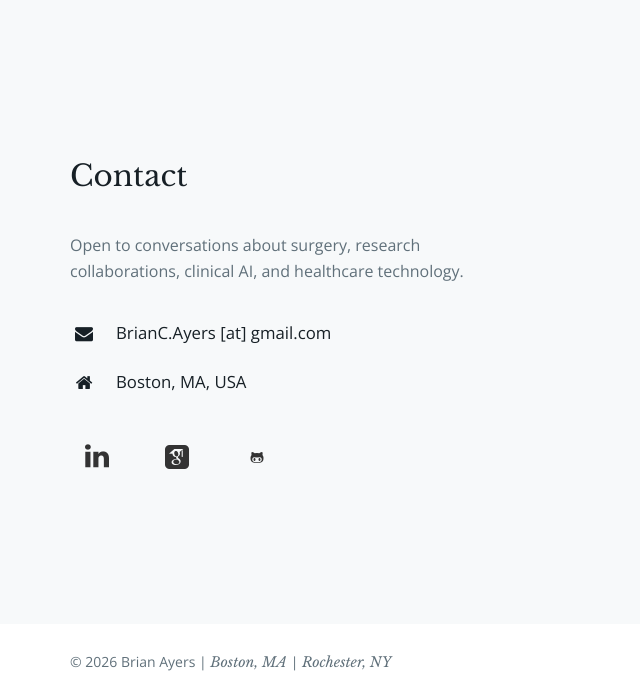
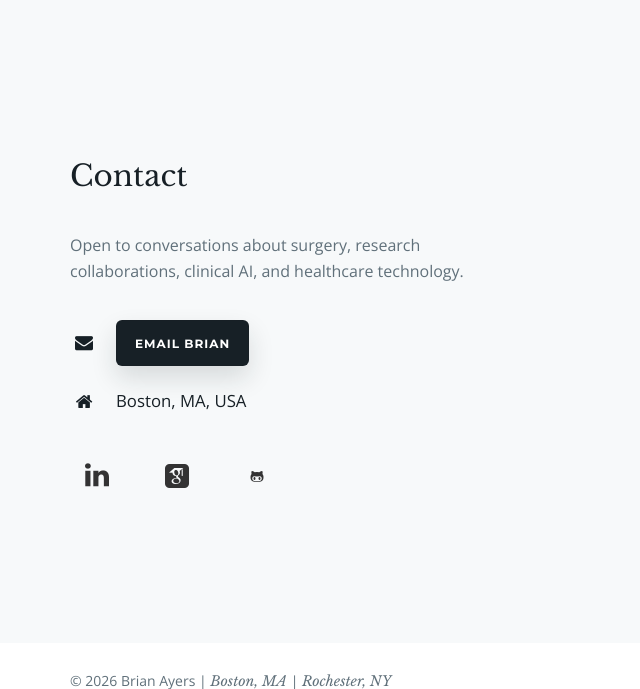
Before and after one commit to bayers92/personal_website, a PHP site: page / in a window 1280 px wide. Shown: the part 4037-4726 px from the top of the page, without its empty margins (0-640 px from the left). Run offline with PHP 8.4, Linux system fonts and the light colour scheme; some web fonts are replaced.

Commit message:
Add protected email button

```diff
--- a/css/custom.css
+++ b/css/custom.css
@@ -674,6 +674,31 @@ a:focus {
   color: var(--ink);
 }
 
+.contact-email-button {
+  width: fit-content;
+  min-height: 46px;
+  border: 1px solid rgba(23, 32, 38, 0.18);
+  border-radius: 6px;
+  background: var(--ink);
+  color: #ffffff;
+  font-family: "Montserrat", "Helvetica Neue", sans-serif;
+  font-size: 12px;
+  font-weight: 700;
+  letter-spacing: 1px;
+  padding: 0 18px;
+  text-transform: uppercase;
+  box-shadow: 0 12px 26px rgba(23, 32, 38, 0.14);
+  transition: background-color 180ms ease, border-color 180ms ease, box-shadow 180ms ease, transform 180ms ease;
+}
+
+.contact-email-button:hover,
+.contact-email-button:focus {
+  border-color: #000000;
+  background: #000000;
+  box-shadow: 0 16px 32px rgba(23, 32, 38, 0.18);
+  transform: translateY(-1px);
+}
+
 .contact-actions {
   display: flex;
   flex-wrap: wrap;
--- a/index.html
+++ b/index.html
@@ -238,7 +238,7 @@
             <div class="contact-methods">
               <div class="contact-method">
                 <i class="fa fa-envelope"></i>
-                <p>BrianC.Ayers [at] gmail.com</p>
+                <button class="contact-email-button" type="button" data-email-user="OevnaP.Nlref" data-email-domain="tznvy.pbz">Email Brian</button>
               </div>
               <div class="contact-method">
                 <i class="fa fa-home"></i>
@@ -284,24 +284,7 @@
         <script src="modules/tera-lightbox/tera-lightbox.js"></script>
         <script src="js/functions.js"></script>
         <script src="js/publications.js"></script>
-
-        <!-- GET INSTAGRAM PICS -->
-
-        <script type="text/javascript">
-          if (window.Instafeed) {
-            var feed = new Instafeed({
-              get: 'user',
-              resolution: 'low_resolution',
-              userId: 176341126,
-              limit: 18,
-              accessToken: '176341126.1677ed0.1bc03f180bf149398d7a24640ad35783',
-              template: '<div class="btn"><img alt="{{caption}}" src="{{image}}"></div>'
-            });
-            feed.run();
-          }
-        </script>
-
-
+        <script src="js/contact.js"></script>
 
       </div>
     </body>
--- /dev/null
+++ b/js/contact.js
@@ -0,0 +1,29 @@
+(function () {
+  "use strict";
+
+  function decodeRot13(value) {
+    return value.replace(/[a-z]/gi, function (letter) {
+      var base = letter <= "Z" ? 65 : 97;
+      return String.fromCharCode(((letter.charCodeAt(0) - base + 13) % 26) + base);
+    });
+  }
+
+  function bindEmailButtons() {
+    var buttons = document.querySelectorAll("[data-email-user][data-email-domain]");
+
+    Array.prototype.forEach.call(buttons, function (button) {
+      button.addEventListener("click", function () {
+        var user = decodeRot13(button.getAttribute("data-email-user") || "");
+        var domain = decodeRot13(button.getAttribute("data-email-domain") || "");
+
+        if (!user || !domain) {
+          return;
+        }
+
+        window.location.href = "mailto:" + user + "@" + domain;
+      });
+    });
+  }
+
+  bindEmailButtons();
+}());
```
